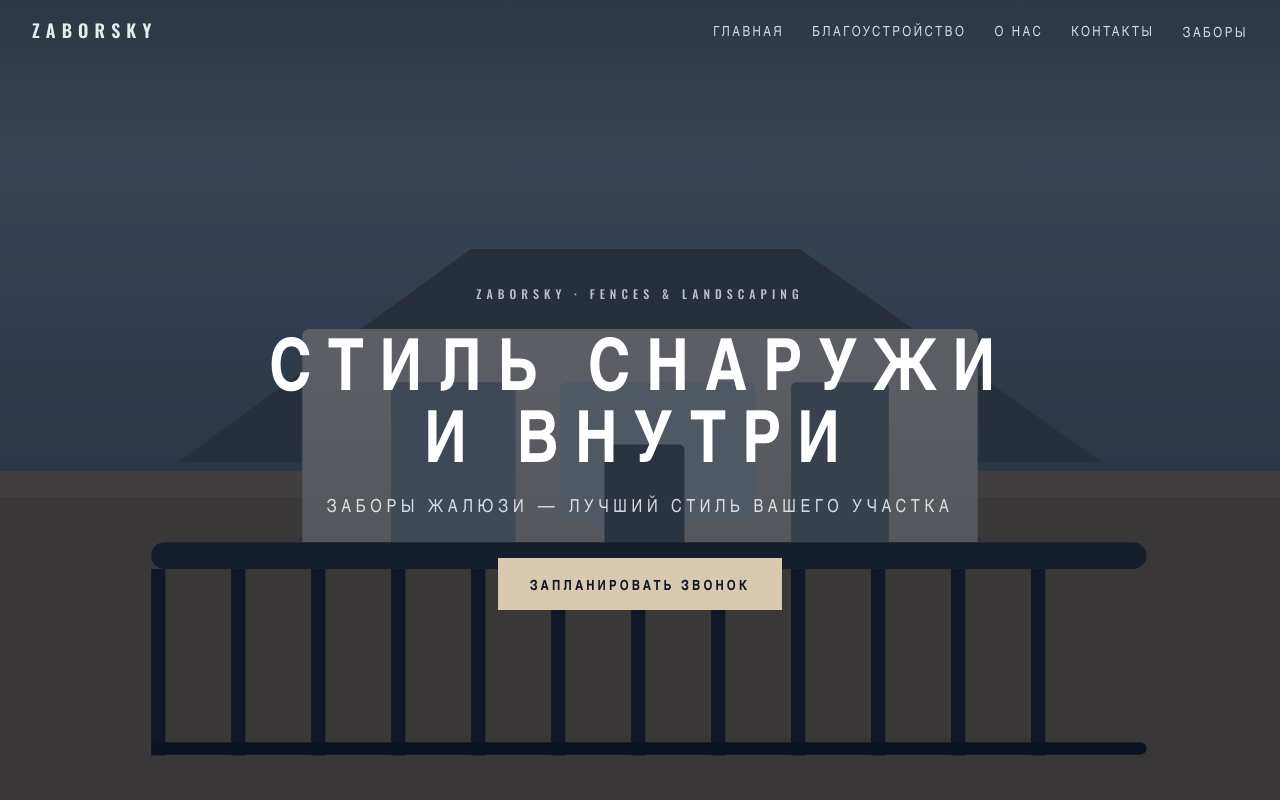
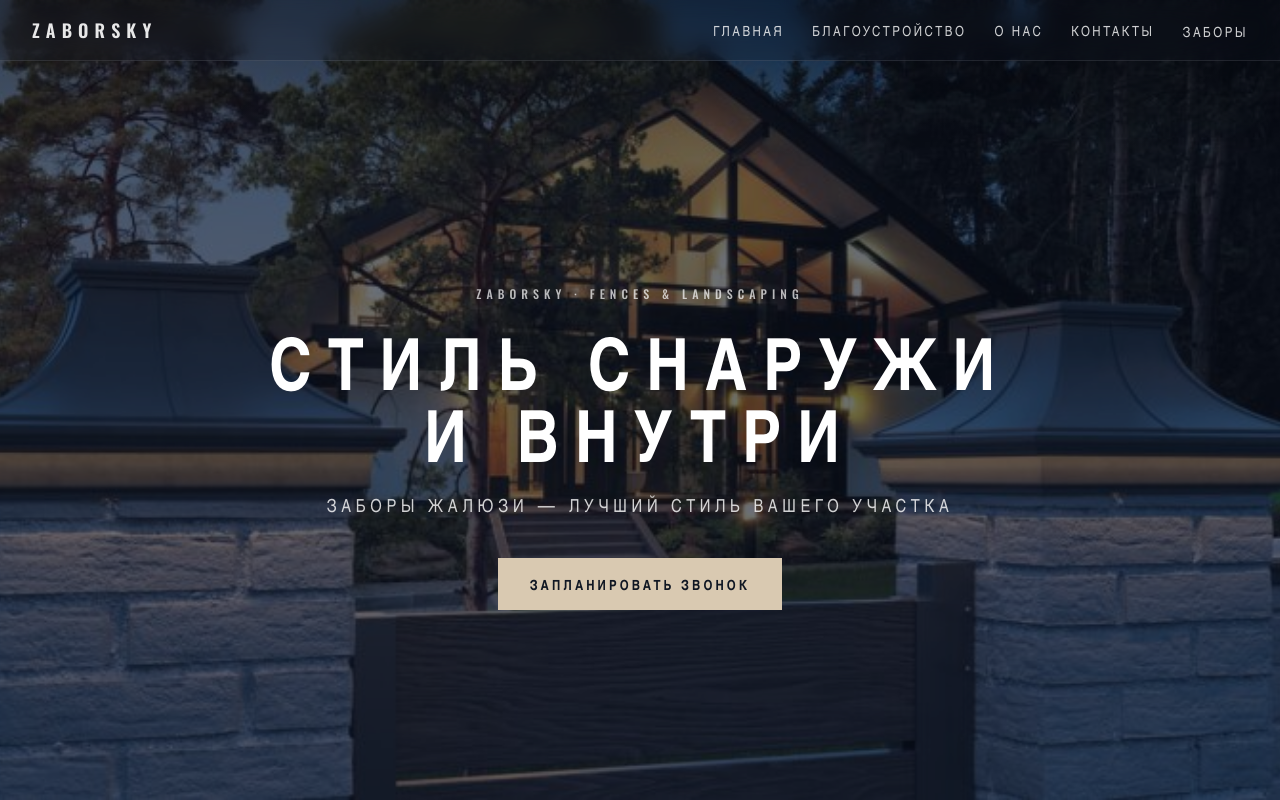
Before and after one commit to alchemmist/zaborsky, a Next.js app: page /home in a window 1280 px wide. Shown: the top 800 px of the page. Built offline with nearby package versions, Linux system fonts and the light colour scheme.

Commit message:
fix home background

```diff
--- a/app/home/page.tsx
+++ b/app/home/page.tsx
@@ -3,12 +3,10 @@ import { CtaSection } from "@/components/cta-section";
 import { FencesGrid } from "@/components/fences-grid";
 import { Footer } from "@/components/footer";
 import { Hero } from "@/components/hero";
-import { SiteHeader } from "@/components/site-header";
 
 export default function HomePage() {
   return (
     <main className="min-h-screen bg-[#f3eee5] text-slate-900">
-      <SiteHeader />
       <Hero />
       <CtaSection />
       <FencesGrid />
--- a/app/layout.tsx
+++ b/app/layout.tsx
@@ -1,4 +1,5 @@
 import type { Metadata } from "next";
+import { SiteHeader } from "@/components/site-header";
 import "./globals.css";
 
 export const metadata: Metadata = {
@@ -14,7 +15,10 @@ export default function RootLayout({
 }>) {
   return (
     <html lang="ru" className="h-full antialiased">
-      <body className="min-h-full flex flex-col">{children}</body>
+      <body className="min-h-full flex flex-col">
+        <SiteHeader />
+        {children}
+      </body>
     </html>
   );
 }
--- a/components/hero.tsx
+++ b/components/hero.tsx
@@ -7,7 +7,7 @@ export function Hero() {
       className="relative min-h-screen overflow-hidden bg-[#111827]"
     >
       <Image
-        src="/images/hero-house-fence.svg"
+        src="/images/home-background.png"
         alt="Современный дом с ограждением ZABORSKY"
         fill
         priority
--- a/components/site-header.tsx
+++ b/components/site-header.tsx
@@ -32,7 +32,7 @@ const fenceItems = [
 
 export function SiteHeader() {
   return (
-    <header className="fixed inset-x-0 top-0 z-50">
+    <header className="fixed inset-x-0 top-0 z-50 border-b border-white/10 bg-[#101723]/20 backdrop-blur-md">
       <div className="mx-auto flex max-w-7xl items-center justify-between gap-4 px-4 py-4 sm:px-6 lg:px-8">
         <Link
           href="/home"
```
Also changed, not shown: public/images/home-background.png (added).
